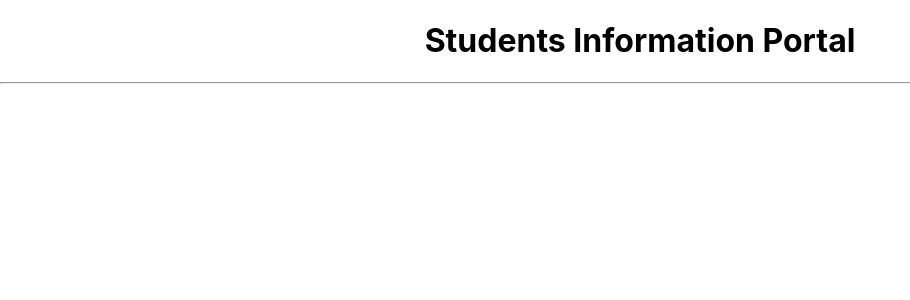
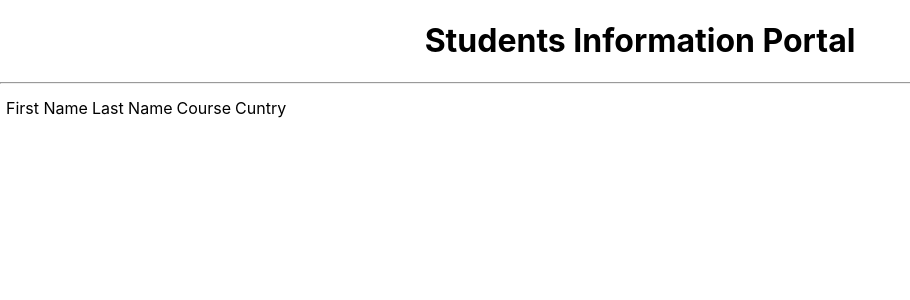
Before and after one commit to Chesintha/IT3133-Assigment03, a React (Create React App) app in the folder studentapp/: page / in a window 1280 px wide. Shown: the top 300 px of the page, without its empty margins (0-910 px from the left). Built offline with nearby package versions, Linux system fonts and the light colour scheme.

Commit message:
Student table layout and styles are done

```diff
--- a/studentapp/src/components/StudentTable.js
+++ b/studentapp/src/components/StudentTable.js
@@ -1,7 +1,20 @@
-export default function StudentTable(prosps){
+import '..assests/css/compo.css'
+
+export default function StudentTable(props){
     return(
-        <div>
-
+        <div className="outerDiv">
+            <div className="leftDiv">
+                <table>
+                    <thead>
+                        <tr>
+                            <td>First Name</td>
+                            <td>Last Name</td>
+                            <td>Course</td>
+                            <td>Cuntry</td>
+                        </tr>
+                    </thead>
+                </table>
+            </div>
         </div>
     );
 }
```
